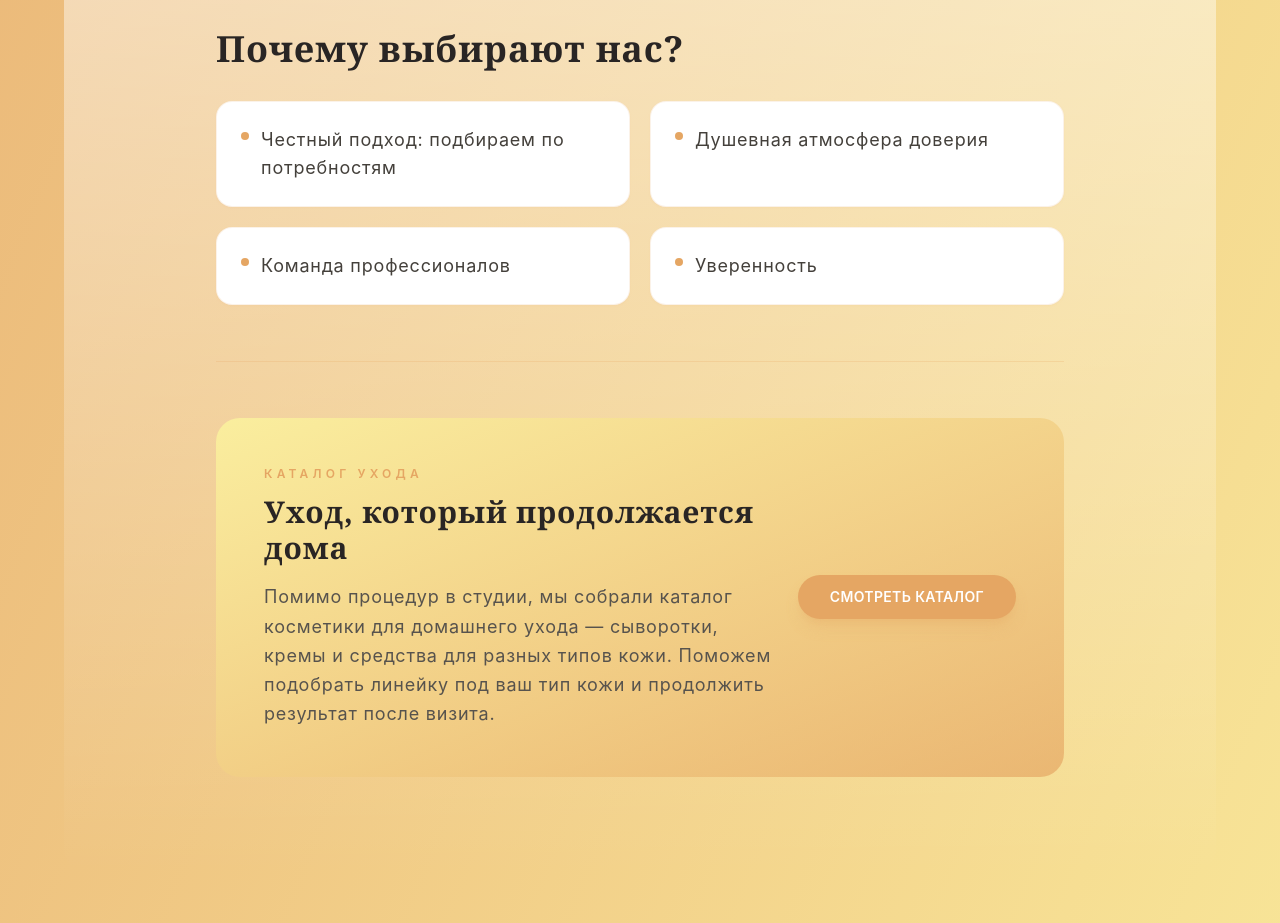
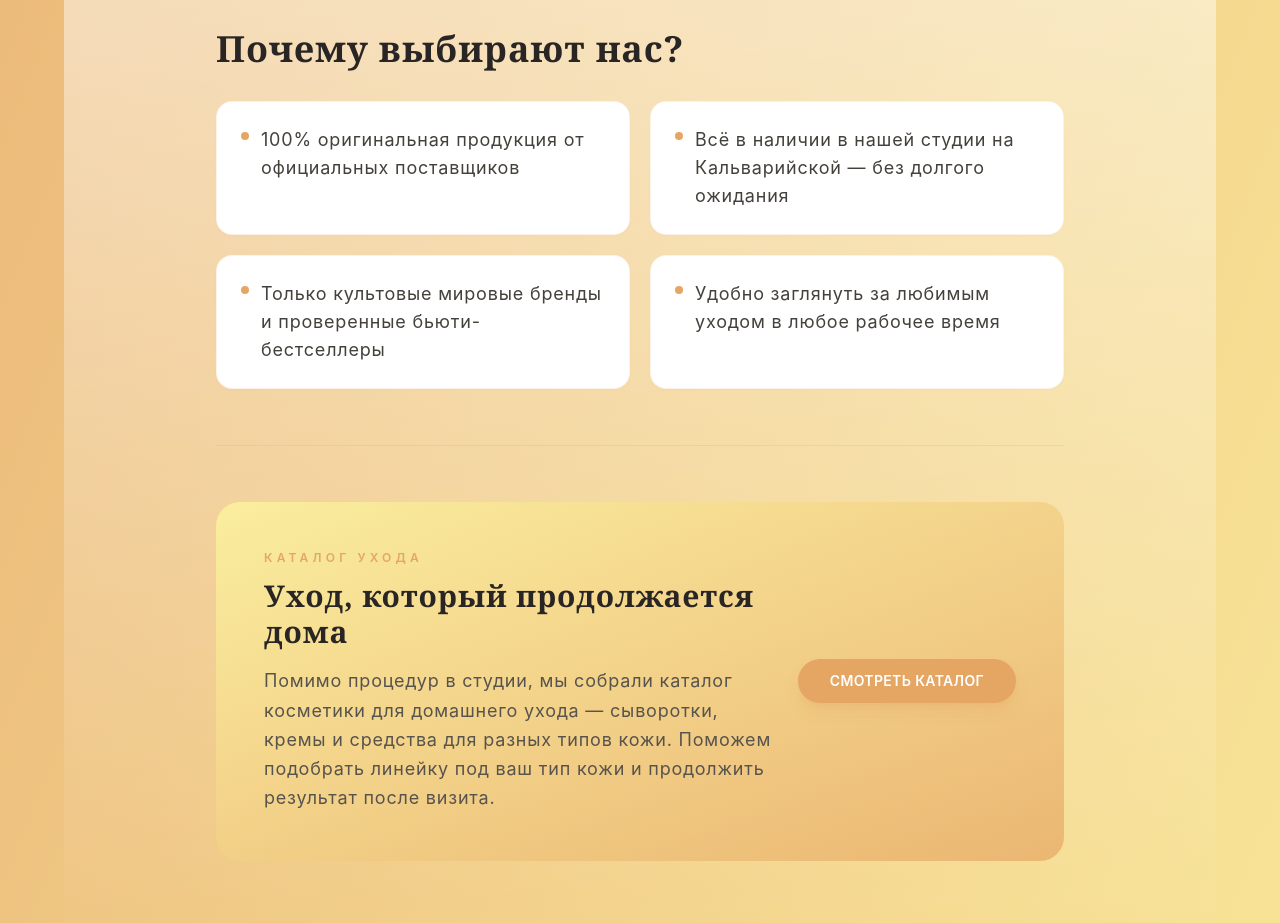
Before and after one commit to kiqiou/face2face-vue, a Vue app: page / in a window 1280 px wide. Shown: the part 1240-2163 px from the top of the page. Built offline with nearby package versions, Linux system fonts and the light colour scheme; no server answers.

Commit message:
fix: changed text for whyChooseUsText

```diff
--- a/src/client/components/home/TextSection.vue
+++ b/src/client/components/home/TextSection.vue
@@ -75,9 +75,10 @@
 import { ref } from 'vue';
 
 const whyChooseUsText = ref([
-  'Честный подход: подбираем по потребностям',
-  'Душевная атмосфера доверия',
-  'Команда профессионалов',
-  'Уверенность',
+  '100% оригинальная продукция от официальных поставщиков',
+  'Всё в наличии в нашей студии на Кальварийской — без долгого ожидания',
+  'Только культовые мировые бренды и проверенные бьюти-бестселлеры',
+  'Удобно заглянуть за любимым уходом в любое рабочее время',
 ]);
+
 </script>
--- a/src/client/pages/Home.vue
+++ b/src/client/pages/Home.vue
@@ -73,9 +73,13 @@
 import TextSection from '../components/home/TextSection.vue';
 
 const scrollToBottom = () => {
+  const offset = 200;
+  const targetPosition = document.documentElement.scrollHeight - window.innerHeight - offset;
+
   window.scrollTo({
-    top: document.documentElement.scrollHeight,
+    top: targetPosition,
     behavior: 'smooth',
   });
 };
+
 </script>
--- a/src/client/pages/Offer.vue
+++ b/src/client/pages/Offer.vue
@@ -55,7 +55,7 @@
     </p>
     <p>
       3.3. Продавец сообщает, что заказ готов к выдаче. Заказ хранится
-      <span>7</span> дней с момента сообщения. Если за это
+      <span class="todo">7</span> дней с момента сообщения. Если за это
       время покупатель не вышел на связь или не пришёл в согласованное время,
       Продавец вправе отменить заказ.
     </p>
@@ -119,7 +119,7 @@
     <p>
       8.1. Претензии направляются на
       <a href="mailto:kuksare@gmail.com">kuksare@gmail.com</a> или по адресу
-      Продавца. Продавец рассматривает их в сроки, установленные
+      Продавца(Панченко 42, 104). Продавец рассматривает их в сроки, установленные
       законодательством.
     </p>
     <p>
@@ -135,7 +135,9 @@
       Беларусь<br />
       Электронная почта:
       <a href="mailto:kuksare@gmail.com">kuksare@gmail.com</a><br />
-      Телефон: <span>+375447799393</span>
+      Телефон: <a href="tel:+375447799394" class="block text-black/70"
+              >+375 44 779-93-93 </a
+            >
     </p>
   </main>
 </template>
--- a/src/client/pages/ReturnPolicy.vue
+++ b/src/client/pages/ReturnPolicy.vue
@@ -61,7 +61,9 @@
       <li>
         Напишите на
         <a href="mailto:kuksare@gmail.com">kuksare@gmail.com</a> или позвоните
-        по телефону <span>+375447799393</span>. Укажите номер
+        по телефону <a href="tel:+375447799394" class="block text-black/70"
+              >+375 44 779-93-93 </a
+            >. Укажите номер
         заказа и причину.
       </li>
       <li>Приложите фото товара и упаковки, если речь о недостатке.</li>
```
